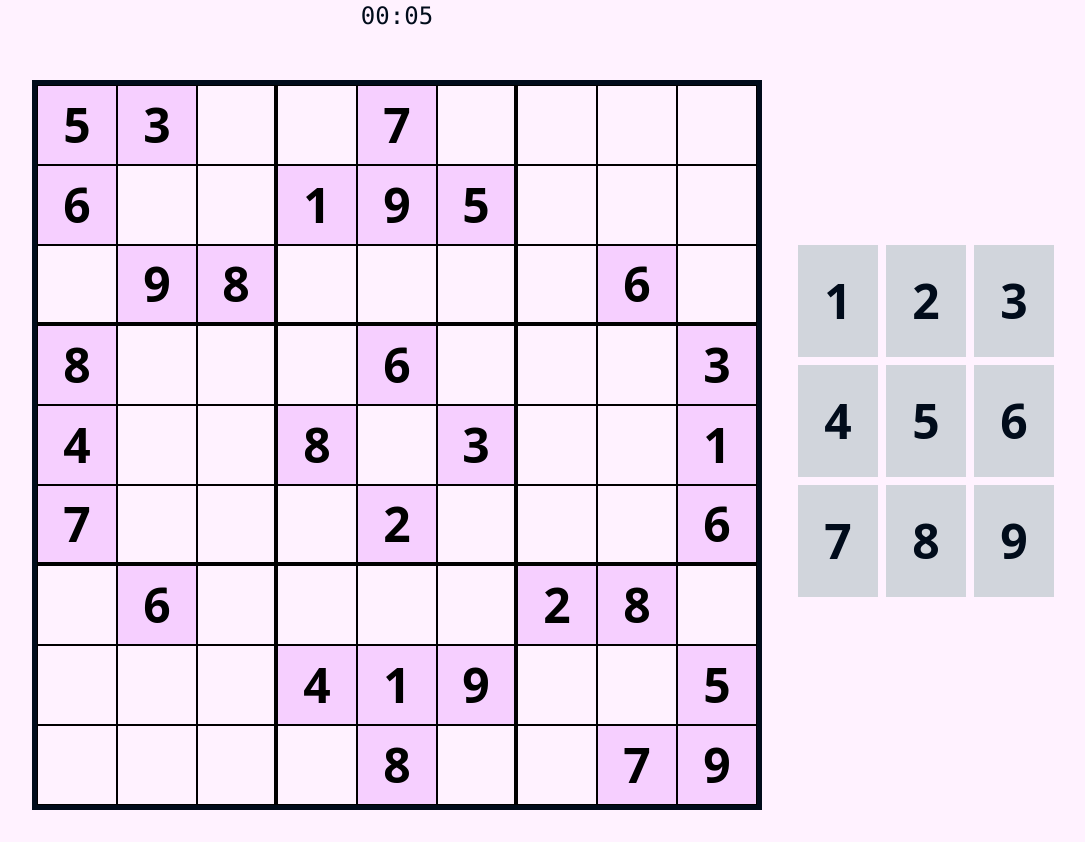
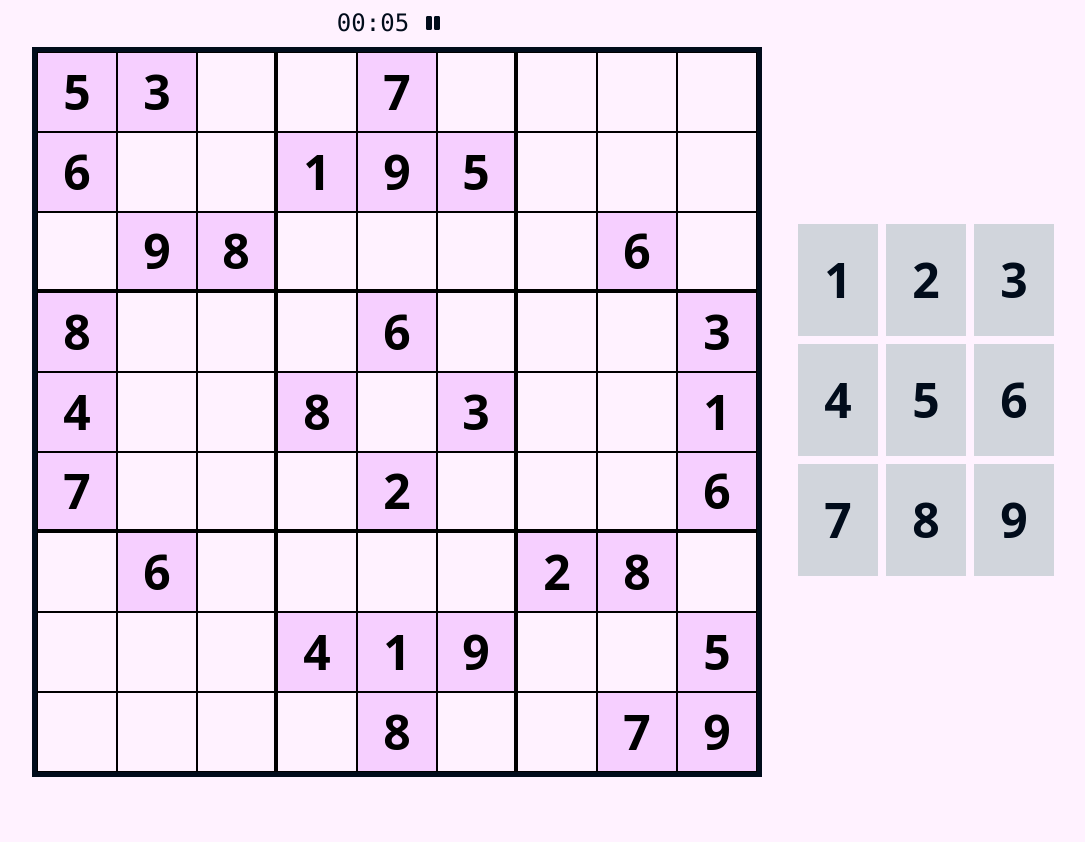
Before and after one commit to leagueofparis/leagueofparis, a React (Vite) app in the folder leagueofparis/: page /sudoku in a window 1280 px wide. Shown: the whole page, without its empty margins (111-1196 px from the left). After the commit the page ends 800 px from the top, so only its background shows below. Built offline with nearby package versions, Linux system fonts and the light colour scheme.

Commit message:
added pause mechanic

```diff
--- a/leagueofparis/src/components/sudoku/Board.jsx
+++ b/leagueofparis/src/components/sudoku/Board.jsx
@@ -11,6 +11,7 @@ export default function Board({
 	onCellFocus,
 	onCellKeyDown,
 	cellRefs,
+	paused,
 }) {
 	const getHighlightType = (row, col, value) => {
 		let type = "";
@@ -34,7 +35,6 @@ export default function Board({
 			)
 				return "rowcol";
 		}
-
 		return type;
 	};
 
@@ -73,6 +73,7 @@ export default function Board({
 							onKeyDown={onCellKeyDown}
 							highlightType={highlightType}
 							cellRef={cellRefs.current[key]}
+							paused={paused}
 						/>
 					);
 				})
--- a/leagueofparis/src/components/sudoku/Cell.jsx
+++ b/leagueofparis/src/components/sudoku/Cell.jsx
@@ -8,6 +8,7 @@ export default function Cell({
 	onKeyDown,
 	highlightType,
 	cellRef,
+	paused,
 }) {
 	const highlightClass =
 		{
@@ -15,6 +16,7 @@ export default function Cell({
 			number: "bg-yellow-200",
 			rowcol: "bg-yellow-100",
 			prefilled: "bg-fuchsia-200",
+			blur: "blur-sm",
 		}[highlightType] || "";
 
 	return (
@@ -32,7 +34,8 @@ export default function Cell({
 				focus:bg-yellow-300 focus:outline-none caret-transparent select-none font-bold
 				${(row + 1) % 3 === 0 && row !== 8 ? "border-b-3" : ""}
 				${(col + 1) % 3 === 0 && col !== 8 ? "border-r-3" : ""}
-				${highlightClass} ${color}`}
+				${highlightClass} ${color}
+				${paused ? "blur" : ""}`}
 			style={{
 				width: "clamp(2rem, 9vw, 5rem)",
 				height: "clamp(2rem, 9vw, 5rem)",
--- a/leagueofparis/src/pages/Sudoku.jsx
+++ b/leagueofparis/src/pages/Sudoku.jsx
@@ -1,6 +1,7 @@
 import React, { useState, useRef, useEffect } from "react";
 import Board from "../components/sudoku/Board";
 import NumberBox from "../components/sudoku/NumberBox";
+import { FaPause, FaPlay } from "react-icons/fa";
 
 const initialPuzzle = [
 	[5, 3, "", "", 7, "", "", "", ""],
@@ -49,8 +50,8 @@ export default function Sudoku() {
 	useEffect;
 
 	const [elapsedTime, setElapsedTime] = useState(() => {
-		const saved = localStorage.getItem("sudoku-timer-start");
-		return saved ? Date.now() - parseInt(saved, 10) : 0;
+		const saved = localStorage.getItem("sudoku-timer");
+		return saved ? parseInt(saved, 10) : 0;
 	});
 
 	const [timerRunning, setTimerRunning] = useState(true);
@@ -59,24 +60,25 @@ export default function Sudoku() {
 		if (!timerRunning) return;
 
 		const interval = setInterval(() => {
-			const start = parseInt(localStorage.getItem("sudoku-timer-start"), 10);
-			if (start) {
-				setElapsedTime(Date.now() - start);
-			}
+			setElapsedTime((prev) => {
+				const updated = prev + 1;
+				localStorage.setItem("sudoku-timer", updated.toString());
+				return updated;
+			});
 		}, 1000);
 
 		return () => clearInterval(interval);
 	}, [timerRunning]);
 
 	useEffect(() => {
-		if (!localStorage.getItem("sudoku-timer-start")) {
-			localStorage.setItem("sudoku-timer-start", Date.now().toString());
+		if (!localStorage.getItem("sudoku-timer")) {
+			localStorage.setItem("sudoku-timer", 0);
 		}
 	}, []);
 
 	const resetTimer = () => {
-		localStorage.setItem("sudoku-timer-start", Date.now().toString());
 		setElapsedTime(0);
+		localStorage.setItem("sudoku-timer", "0");
 	};
 
 	const handleCellClick = (row, col) => {
@@ -158,16 +160,26 @@ export default function Sudoku() {
 		return userLocked[row][col];
 	};
 
-	const seconds = Math.floor(elapsedTime / 1000) % 60;
-	const minutes = Math.floor(elapsedTime / 1000 / 60);
+	const seconds = elapsedTime % 60;
+	const minutes = Math.floor(elapsedTime / 60);
 
 	return (
 		<div className="flex flex-col md:flex-row items-center justify-center min-h-screen overflow-hidden">
 			<div className="flex flex-col items-center justify-center">
-				<p className="text-2xl font-mono pb-4">
-					{String(minutes).padStart(2, "0")}:{String(seconds).padStart(2, "0")}
-				</p>
-				<div className="flex flex-col items-center justify-center p-8">
+				<div className="flex justify-center items-center">
+					<p className="text-2xl font-mono">
+						{String(minutes).padStart(2, "0")}:
+						{String(seconds).padStart(2, "0")}
+					</p>
+					<button
+						onClick={() => setTimerRunning((prev) => !prev)}
+						className="px-4 cursor-pointer"
+					>
+						{timerRunning ? <FaPause /> : <FaPlay />}
+					</button>
+				</div>
+
+				<div className="flex flex-col items-center justify-center p-8 pt-2 pb-4">
 					<Board
 						board={board}
 						selectedCell={selectedCell}
@@ -177,6 +189,7 @@ export default function Sudoku() {
 						onCellFocus={handleCellFocus}
 						onCellKeyDown={handleKeyDown}
 						cellRefs={cellRefs}
+						paused={!timerRunning}
 					/>
 				</div>
 			</div>
```
